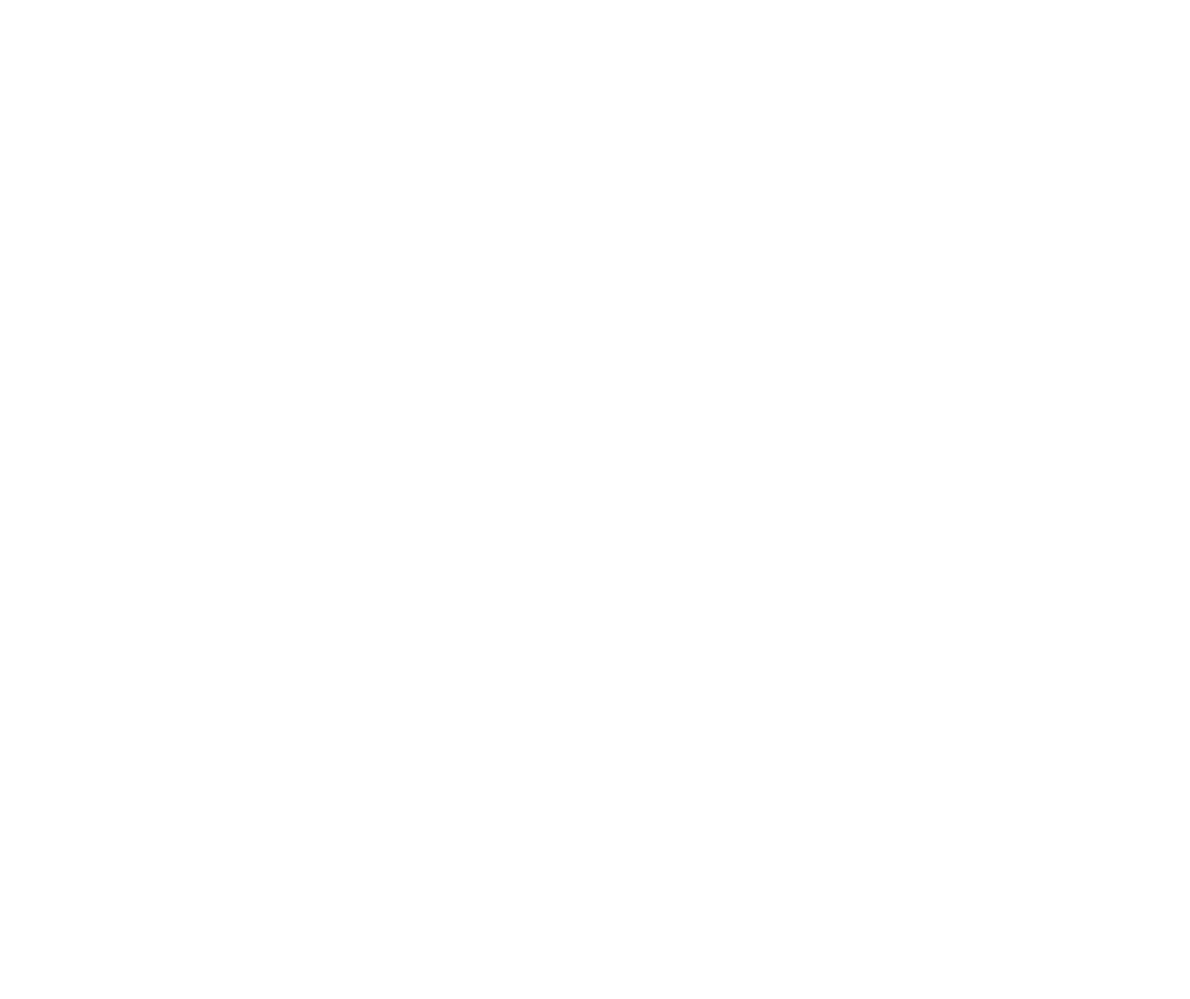
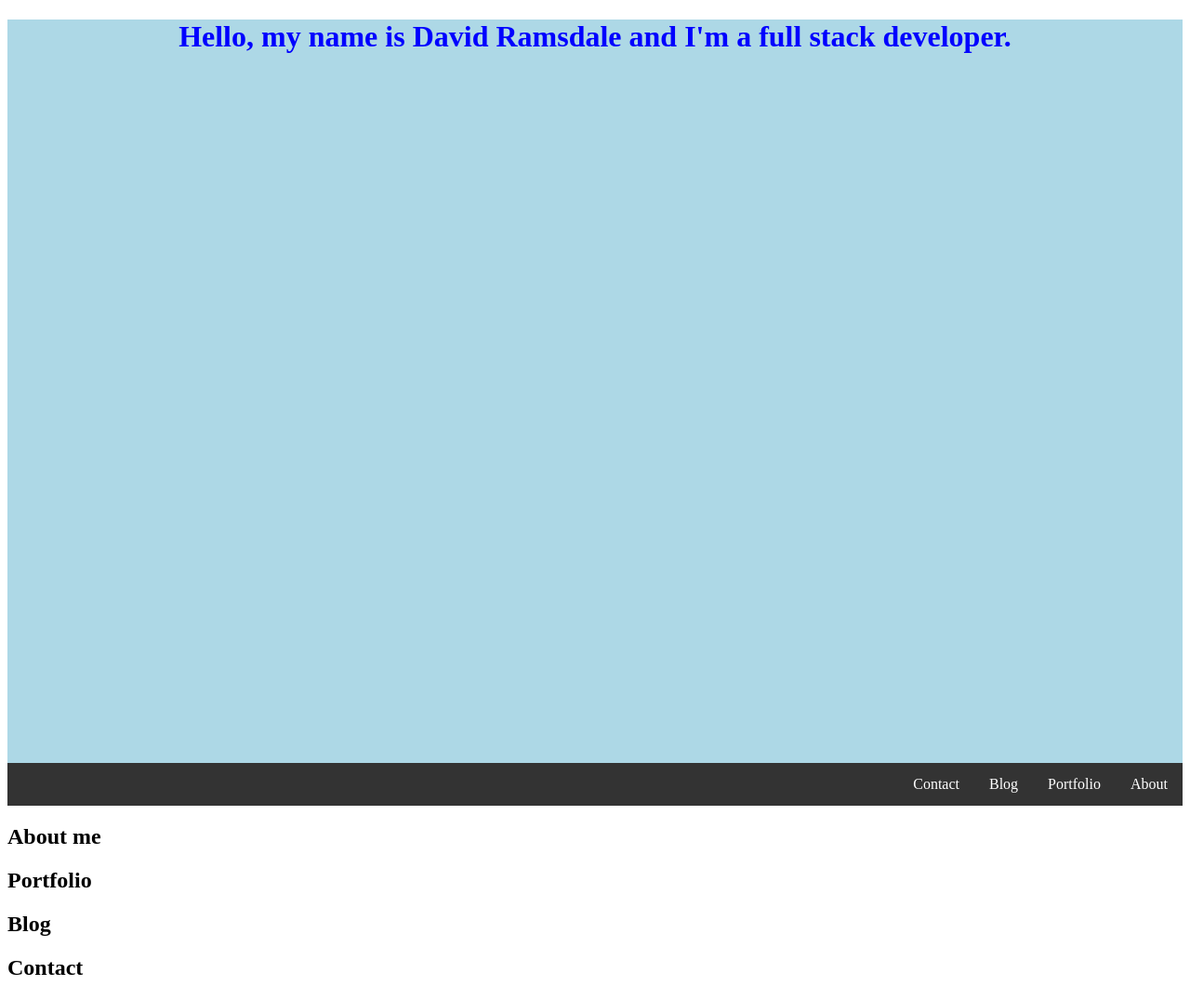
Before and after one commit to DavidRamsdale/Portfolio-Page, a plain HTML site: page index.html in a window 1280 px wide. Shown: the whole page at 93% size. Before the commit the page ends 800 px from the top, so only its background shows below. Drawn offline with Linux system fonts and the light colour scheme.

Commit message:
Added in the starting page and a toolbar

```diff
--- a/index.html
+++ b/index.html
@@ -10,6 +10,35 @@
 </head>
 <body>
 
+    <div class = "title">
+        <h1> Hello, my name is David Ramsdale and I'm a full stack developer.</h1>
+
+    </div>
+
+    <div class="toolbar">
+      <ul>
+        <li>About</li>
+        <li>Portfolio</li>
+        <li>Blog</li>
+        <li>Contact</li>
+      </ul>
+    </div>
+
+    <div>
+      <h2>About me</h2>
+    </div>
+
+    <div>
+      <h2>Portfolio</h2>
+    </div>
+
+    <div>
+      <h2>Blog</h2>
+    </div>
+
+    <div>
+      <h2>Contact</h2>
+    </div>
 
 </body>
 </html>
--- a/style.css
+++ b/style.css
@@ -0,0 +1,24 @@
+.title{
+    color: blue;
+    min-height: 100vh;
+    background-color: lightblue;
+    margin: auto;
+    border: 0px;
+    text-align: center;
+  }
+
+  .toolbar ul {
+      list-style-type: circle;
+      margin: 0;
+      padding: 0;
+      overflow: hidden;
+      background-color: #333;
+  }
+  .toolbar ul li{
+        float: right;
+        display: inline;
+        display: block;
+        color: white;
+        text-align: center;
+        padding: 14px 16px;
+  }
```
